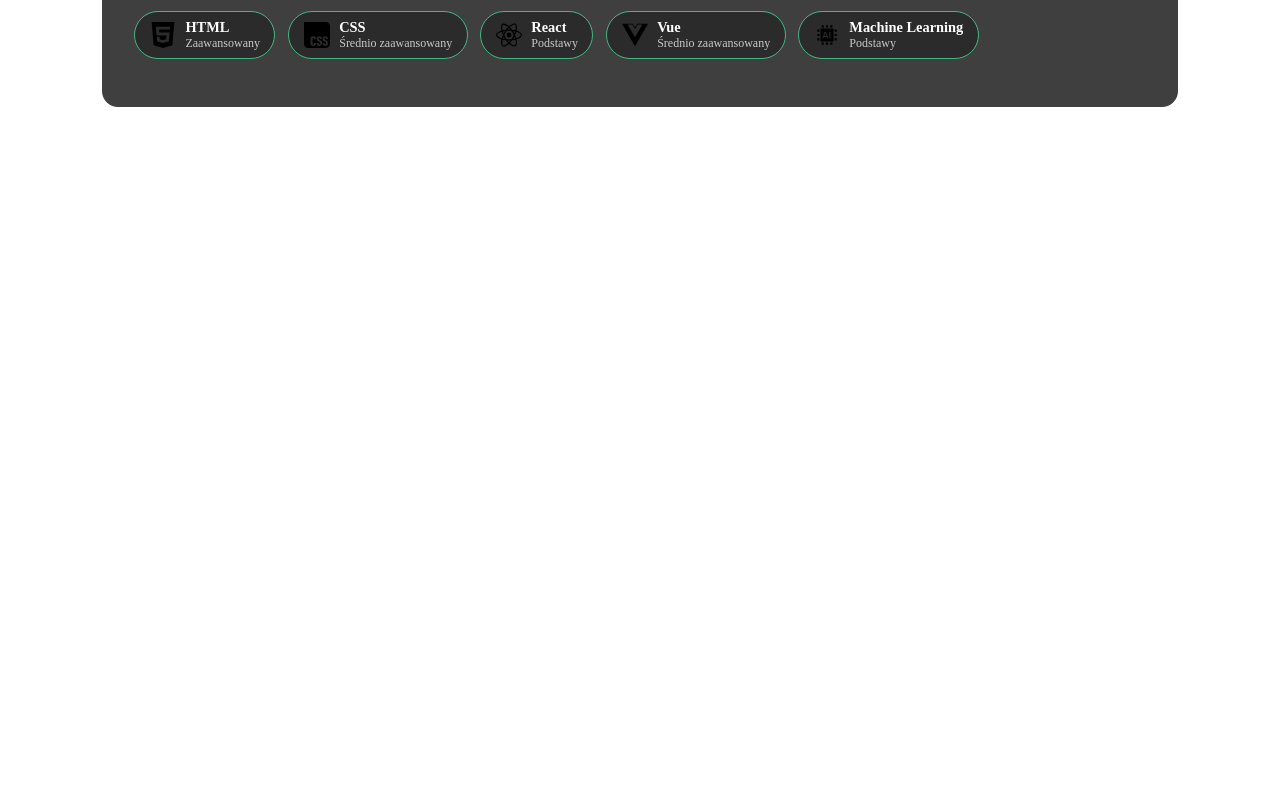
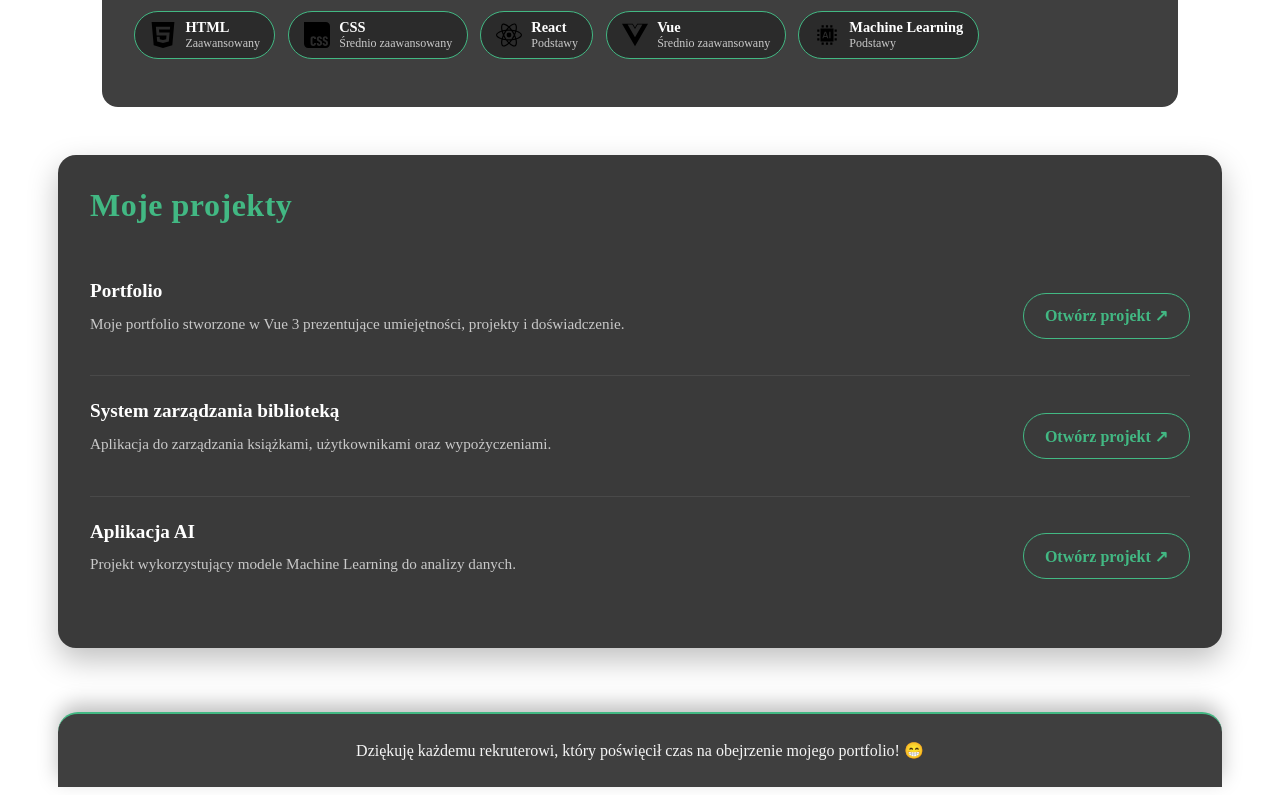
Before and after one commit to Sebastian-bip/Portfolio, a Vue app: page / in a window 1280 px wide. Shown: the part 659-1454 px from the top of the page. Before the commit the page ends 800 px from the top, so only its background shows below. Built offline with nearby package versions, Linux system fonts and the light colour scheme.

Commit message:
Wszystkie componenty na miejscu

```diff
--- a/src/App.vue
+++ b/src/App.vue
@@ -1,7 +1,9 @@
 <script setup>
+import Certikats from './components/Certikats.vue';
 import Header from './components/Header.vue';
 import Languages from './components/Languages.vue';
 import SKInfo from './components/SK-info.vue';
+import Footer from './components/Footer.vue';
 
 
 </script>
@@ -11,6 +13,8 @@ import SKInfo from './components/SK-info.vue';
   <Header/>
   <SKInfo/>
   <Languages/>
+  <Certikats/>
+  <Footer/>
 
 </template>
 
--- /dev/null
+++ b/src/components/Certikats.vue
@@ -0,0 +1,128 @@
+<script setup>
+import { ref } from 'vue'
+
+const projects = ref([
+    {
+        id: 1,
+        title: "Portfolio",
+        description: "Moje portfolio stworzone w Vue 3 prezentujące umiejętności, projekty i doświadczenie.",
+        link: "https://github.com/twoj-login/portfolio"
+    },
+    {
+        id: 2,
+        title: "System zarządzania biblioteką",
+        description: "Aplikacja do zarządzania książkami, użytkownikami oraz wypożyczeniami.",
+        link: "https://github.com/twoj-login/library-system"
+    },
+    {
+        id: 3,
+        title: "Aplikacja AI",
+        description: "Projekt wykorzystujący modele Machine Learning do analizy danych.",
+        link: "https://github.com/twoj-login/ai-project"
+    }
+])
+</script>
+
+<template>
+    <section class="projects">
+        <h2>Moje projekty</h2>
+
+        <div v-for="project in projects" :key="project.id" class="project">
+            <div class="info">
+                <h3>{{ project.title }}</h3>
+                <p>{{ project.description }}</p>
+            </div>
+
+            <a :href="project.link" target="_blank" rel="noopener noreferrer">
+                Otwórz projekt ↗
+            </a>
+        </div>
+    </section>
+</template>
+
+<style scoped>
+section {
+    width: min(90%, 1100px);
+    margin: 3rem auto;
+    padding: 2rem;
+    background: #3a3a3a;
+    border-radius: 18px;
+    box-shadow: 0 12px 30px rgba(0, 0, 0, .25);
+}
+
+h2 {
+    margin: 0 0 2rem;
+    color: #42b883;
+    font-size: 2rem;
+    font-weight: 700;
+    letter-spacing: .5px;
+}
+
+section>div {
+    display: flex;
+    justify-content: space-between;
+    align-items: center;
+    gap: 2rem;
+    padding: 1.5rem 0;
+    border-top: 1px solid rgba(255, 255, 255, .08);
+    transition: .25s ease;
+}
+
+section>div:first-of-type {
+    border-top: none;
+}
+
+section>div:hover {
+    transform: translateX(6px);
+}
+
+section>div>div {
+    flex: 1;
+}
+
+h3 {
+    margin: 0;
+    color: #fff;
+    font-size: 1.2rem;
+    font-weight: 600;
+}
+
+p {
+    margin-top: .6rem;
+    color: #c9c9c9;
+    line-height: 1.6;
+    font-size: .95rem;
+}
+
+a {
+    padding: .8rem 1.3rem;
+    border: 1px solid #42b883;
+    border-radius: 999px;
+    color: #42b883;
+    text-decoration: none;
+    font-weight: 600;
+    white-space: nowrap;
+    transition: .25s ease;
+}
+
+a:hover {
+    background: #42b883;
+    color: #222;
+}
+
+@media (max-width: 768px) {
+    section {
+        padding: 1.5rem;
+    }
+
+    section>div {
+        flex-direction: column;
+        align-items: flex-start;
+        gap: 1rem;
+    }
+
+    a {
+        width: fit-content;
+    }
+}
+</style>
--- /dev/null
+++ b/src/components/Footer.vue
@@ -0,0 +1,32 @@
+<script setup>
+import { ref } from 'vue'
+
+const greetings = ref("Dziękuję każdemu rekruterowi, który poświęcił czas na obejrzenie mojego portfolio! 😁")
+</script>
+
+<template>
+    <footer>
+        <p>{{ greetings }}</p>
+    </footer>
+</template>
+
+<style scoped>
+footer {
+    width: min(90%, 1100px);
+    margin: 4rem auto 0;
+    padding: 1.5rem 2rem;
+    background: #3f3f3f;
+    border-top-left-radius: 20px;
+    border-top-right-radius: 20px;
+    border-top: 2px solid #42b883;
+    box-shadow: 0 -8px 20px rgba(0, 0, 0, 0.25);
+}
+
+p {
+    margin: 0;
+    text-align: center;
+    color: #f5f5f5;
+    font-size: 1rem;
+    line-height: 1.6;
+}
+</style>
```
Also changed, not shown: src/components/Languages.vue (+0 -11 lines).
